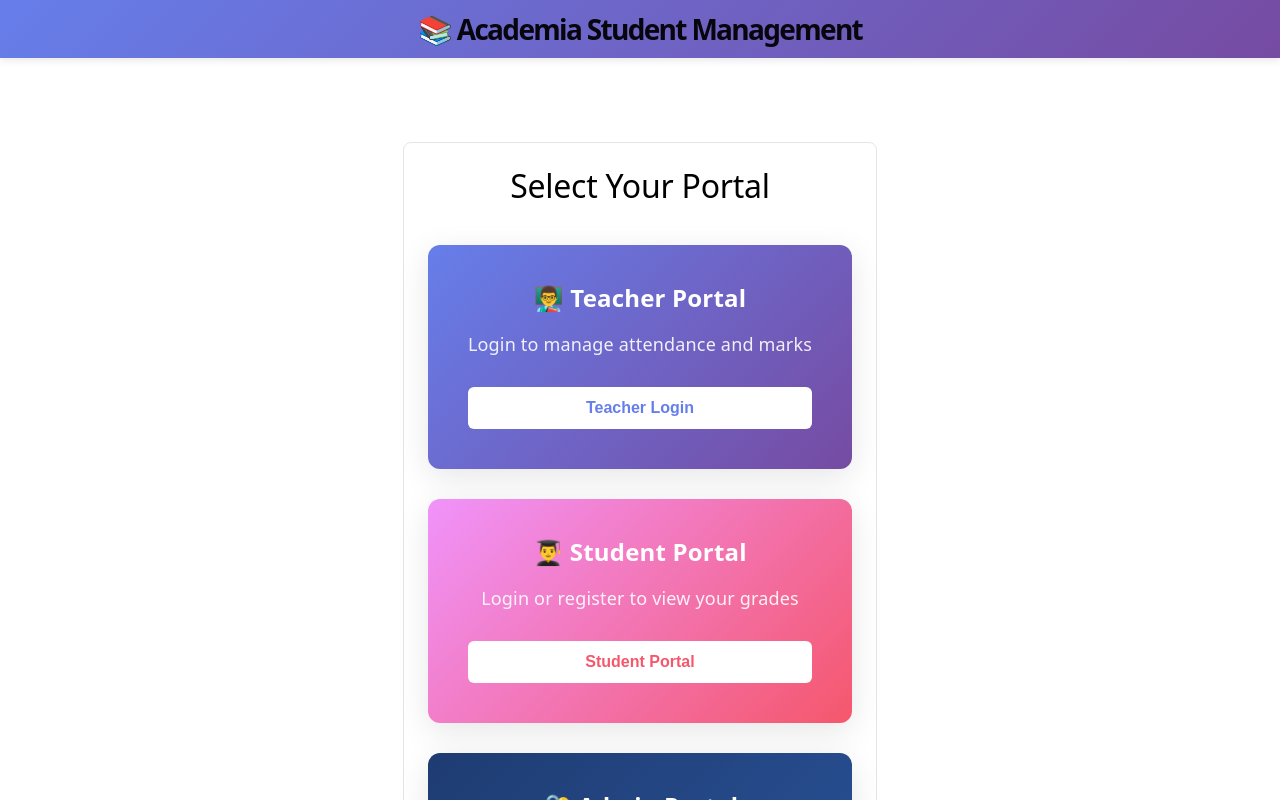
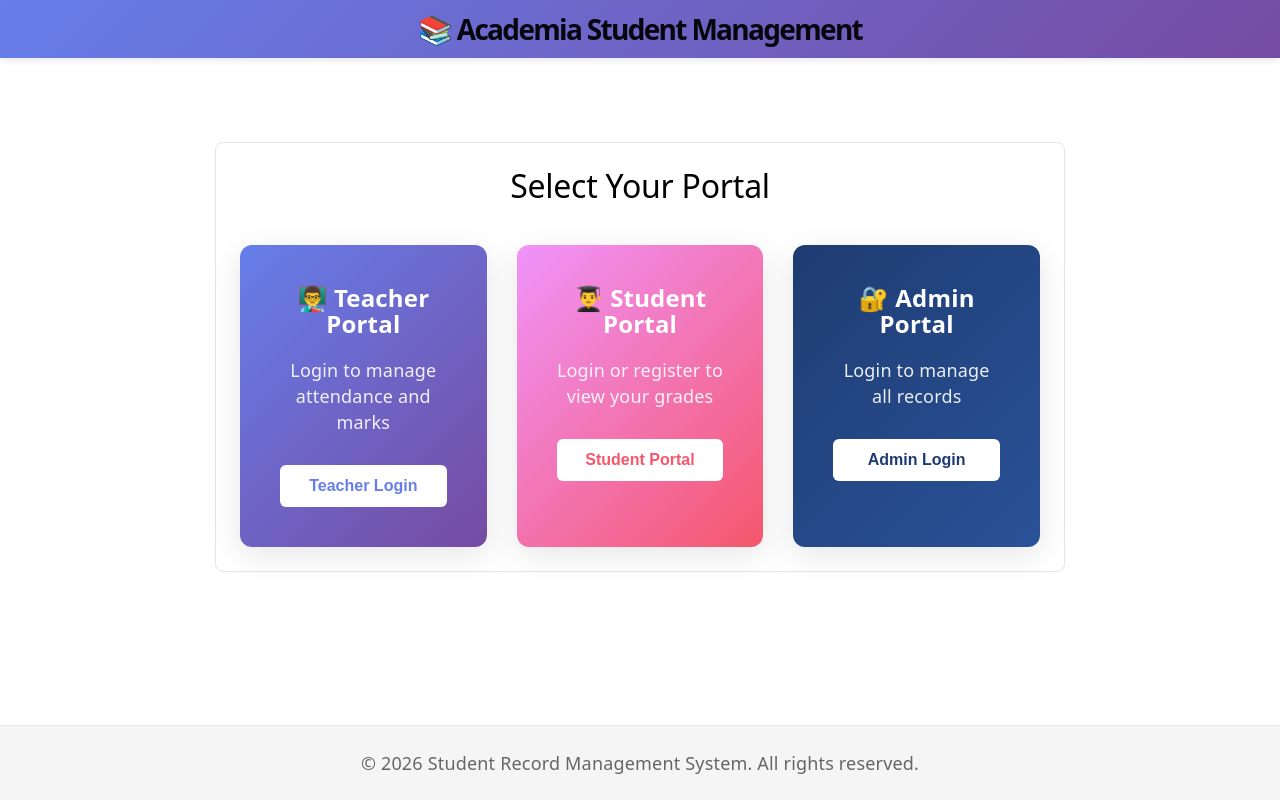
Before and after one commit to Ayush8620/SRM, a React (Vite) app: page / in a window 1280 px wide. Shown: the top 800 px of the page. Built offline with nearby package versions, Linux system fonts and the light colour scheme.

Commit message:
horizontal

```diff
--- a/src/App.jsx
+++ b/src/App.jsx
@@ -39,7 +39,7 @@ function App() {
           <h2 style={{ fontSize: "32px", marginBottom: "40px" }}>Select Your Portal</h2>
           <div style={{
             display: "grid",
-            gridTemplateColumns: "repeat(auto-fit, minmax(250px, 1fr))",
+            gridTemplateColumns: "repeat(3, minmax(220px, 1fr))",
             gap: "30px"
           }}>
             {/* Teacher Portal */}
```
